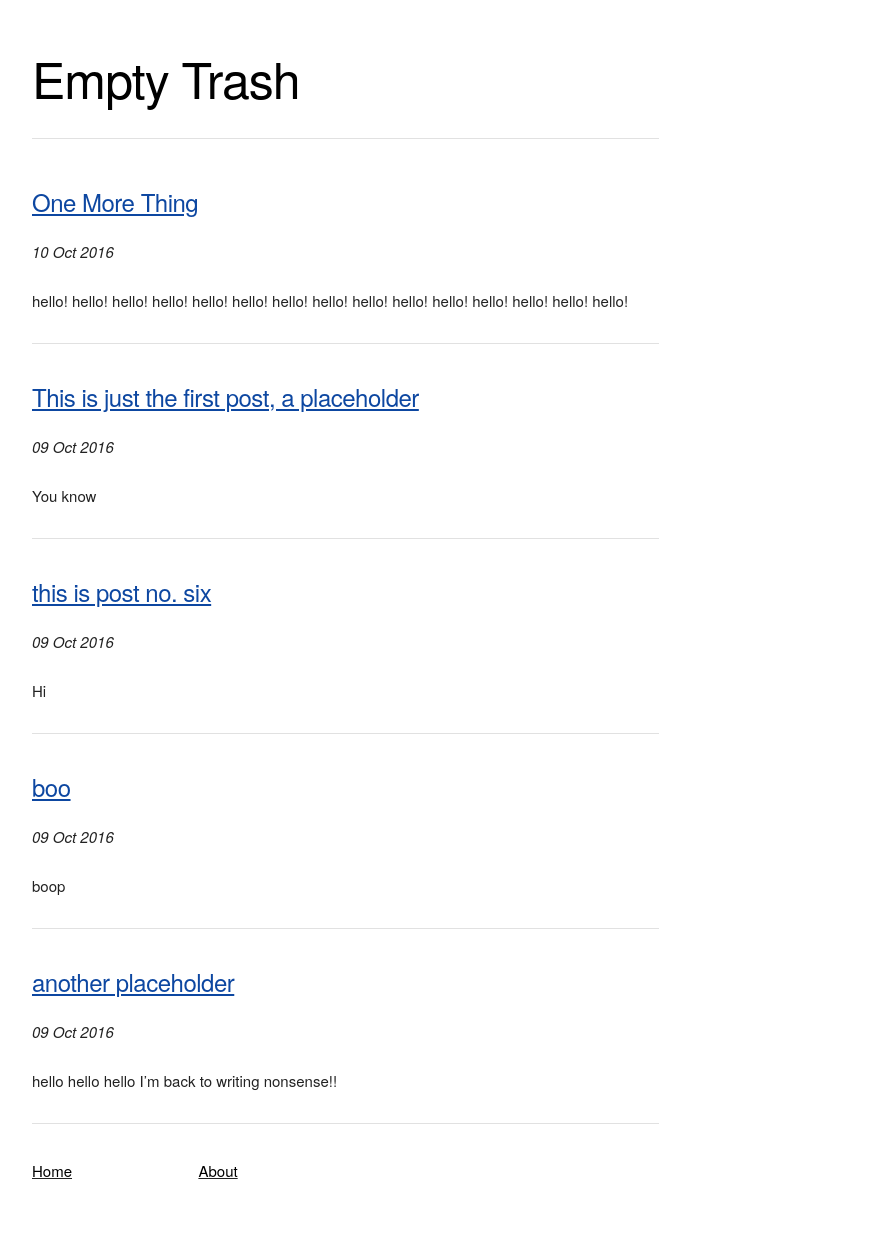
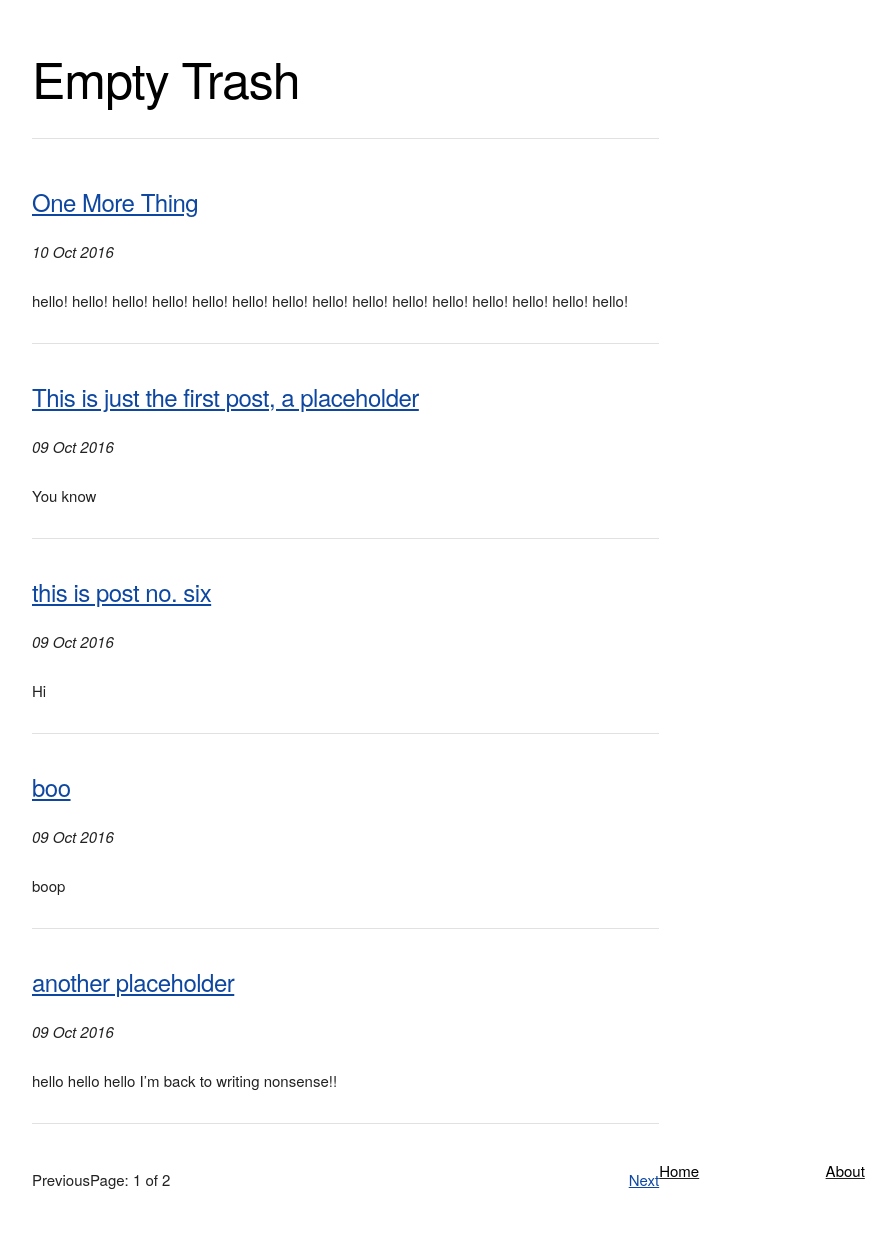
Before and after one commit to mt-trash/mt-trash.github.io, a Jekyll site: the page built from index.html, in a window 1280 px wide. Shown: the whole page, without its empty margins (128-1024 px from the left). Built offline with Jekyll 4.4.1, drawn with Linux system fonts in a browser that asks for light colours; the list of posts is cut into pages by our own code.

Commit message:
Update index.html

```diff
--- a/index.html
+++ b/index.html
@@ -10,3 +10,17 @@ title: Empty Trash
     {% endfor %}
   </div>
 </div>
+<div class="row">
+  <div class="eight columns" style="margin-top: 1%">
+  {% if paginator.previous_page %}
+    <a href="{{ paginator.previous_page_path }}" class="u-pull-left">Previous</a>
+  {% else %}
+    <span class="u-pull-left">Previous</span>
+  {% endif %}
+  <span class="page_number ">Page: {{ paginator.page }} of {{ paginator.total_pages }}</span>
+  {% if paginator.next_page %}
+    <a href="{{ paginator.next_page_path }}" class="u-pull-right">Next</a>
+  {% else %}
+    <span class="u-pull-right">Next</span>
+  {% endif %}
+</div>
```
